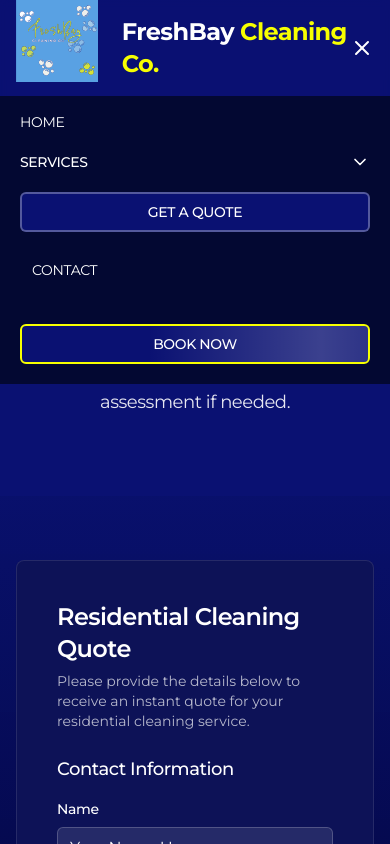
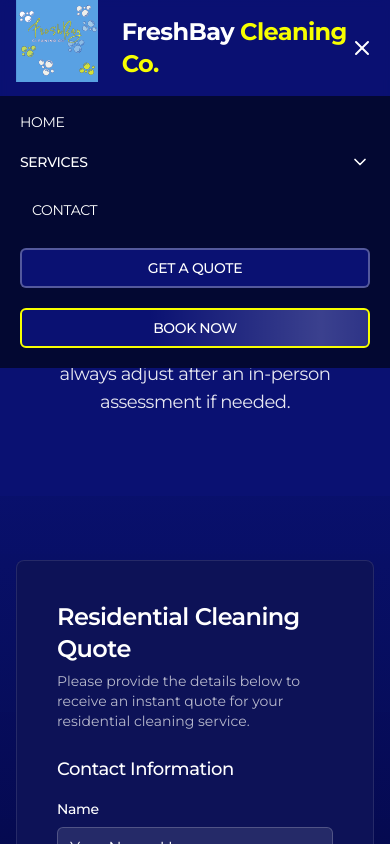
Before and after one commit to duvallglobal/freshbay, a Next.js app: page /quote/residential in a window 390 px wide. Both pictures are taken after a click on the button 362 px from the left and 48 px from the top of the page. Shown: the top 844 px of the page. Built offline with nearby package versions, Linux system fonts and the light colour scheme.

Commit message:
modified:   components/enhanced-nav.tsx

```diff
--- a/components/enhanced-nav.tsx
+++ b/components/enhanced-nav.tsx
@@ -388,6 +388,16 @@ export function EnhancedNav() {
               </div>
 
               <div className="px-3 py-2">
+                <Link
+                  href="/contact"
+                  className="block px-3 py-2 text-white hover:text-secondary transition-colors duration-200 rounded-lg hover:bg-white/5"
+                  onClick={() => setIsOpen(false)}
+                >
+                  CONTACT
+                </Link>
+              </div>
+
+              <div className="mt-4 px-3 py-2">
                 <Button
                   asChild
                   className="quote-button w-full justify-center"
@@ -397,20 +407,10 @@ export function EnhancedNav() {
                 </Button>
               </div>
 
-              <div className="px-3 py-2">
-                <Link
-                  href="/contact"
-                  className="block px-3 py-2 text-white hover:text-secondary transition-colors duration-200 rounded-lg hover:bg-white/5"
-                  onClick={() => setIsOpen(false)}
-                >
-                  CONTACT
-                </Link>
-              </div>
-
-              <div className="px-3 py-2">
+              <div className="px-3 py-2 mt-2">
                 <Button
                   asChild
-                  className="w-full mt-4 cta-button shine border-2 border-secondary hover:shadow-glow-secondary"
+                  className="w-full cta-button shine border-2 border-secondary hover:shadow-glow-secondary"
                   onClick={() => setIsOpen(false)}
                 >
                   <Link href="/book">BOOK NOW</Link>
```
